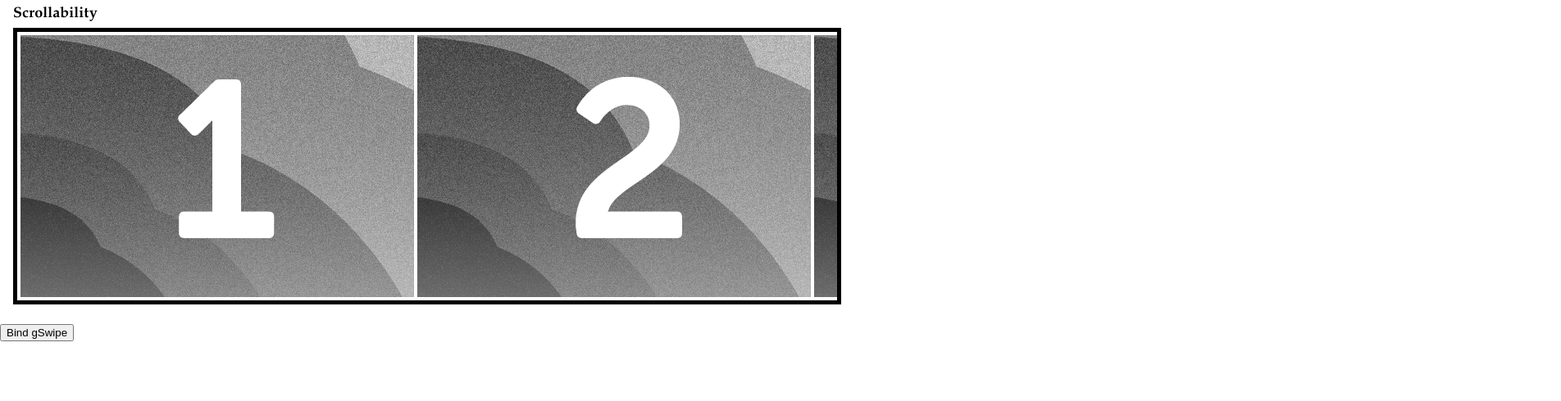
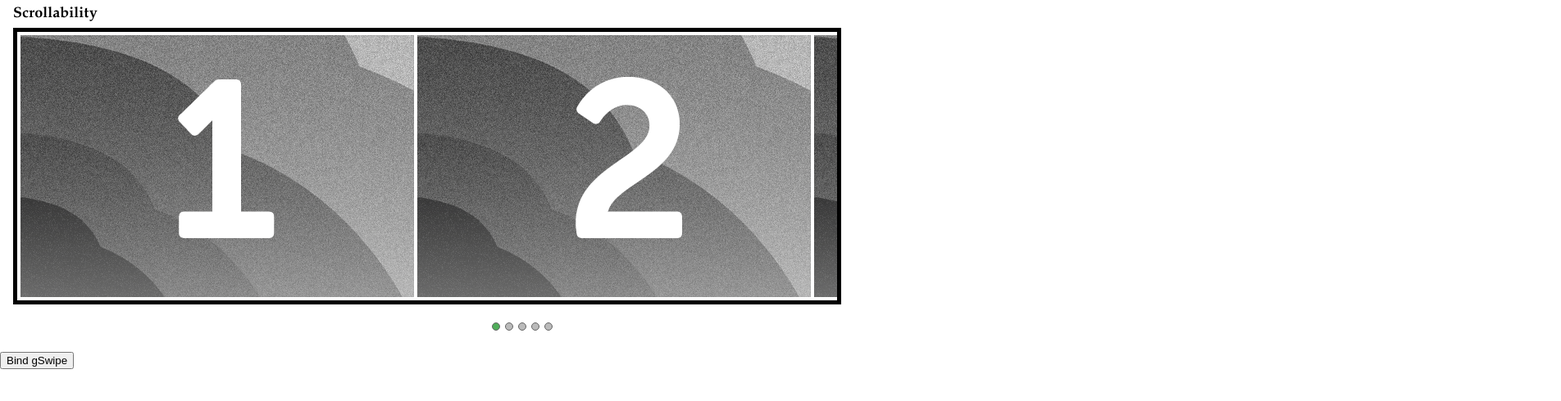
Before and after one commit to Tin/mobile-horizontal-scrolling-comparison, a plain HTML site: page gswipe_demo.html in a window 1280 px wide. Shown: the whole page at 82% size, 1904 px wide, since content can reach past the window. Drawn offline with Linux system fonts and the light colour scheme.

Commit message:
Add indicator support to gSwipe.

```diff
--- a/gswipe_demo.html
+++ b/gswipe_demo.html
@@ -58,6 +58,27 @@
         display: block;
       }
     </style>
+    <style type="text/css" media="screen">
+      .slide_indicator {
+        position: relative;
+        bottom: 6px;
+        padding: 0;
+        left: 50%;
+        margin: 0;
+      }
+      .slide_indicator li {
+        height: 8px;
+        width: 8px;
+        background: #bababa;
+        -webkit-border-radius: 5px;
+        border: 1px solid #656565;
+        display: inline-block;
+        margin-right: 6px;
+      }
+      .slide_indicator .current {
+        background: #50ad5a;
+      }
+    </style>
   </head>
   <body id="scroll-test-body">
     <section id="screenshots-1">
@@ -71,6 +92,7 @@
           <li class="slide"><img class="img" alt="screenshot 5" src="images/5.png" draggable="false" width="480" height="320"></li>
         </ul>
       </div>
+      <ul class="slide_indicator"></ul>
     </section>
     <button id="bind">Bind gSwipe</button>
     <script type="text/javascript" charset="utf-8">
--- a/javascripts/gswipe.js
+++ b/javascripts/gswipe.js
@@ -1,9 +1,10 @@
+(function($){
     $.fn.gSwipe = function(options) {
         var element = this;
         var isTouch = 'ontouchstart' in window;
         var start = isTouch ? 'touchstart': 'mousedown';
         var move = isTouch ? 'touchmove': 'mousemove';
-    var minimalMovePixels, marginInSlides, changeOpacity, useCssTransition, animationSteps;
+        var minimalMovePixels, marginInSlides, changeOpacity, useCssTransition, animationSteps, showIndicator;
         options = options || {}
         // pixels
         marginInSlides = options.marginInSlides || 8;
@@ -19,11 +20,31 @@ $.fn.gSwipe = function(options) {
         } else {
             useCssTransition = options.useCssTransition;
         }
+        if (options.showIndicator === undefined) {
+            showIndicator = true;
+        } else {
+            showIndicator = options.showIndicator;
+        }
 
         var Slides = function() {
             var currentSlideIndex = 0;
             var slides = element.children('.slide');
             var slidesCount = slides.length;
+
+            this.index = function() {
+                return currentSlideIndex;
+            }
+            this.count = function() {
+                return slidesCount;
+            }
+
+            var indicator;
+            if (showIndicator) {
+                indicator = new Indicator(this);
+            } else {
+                indicator = new DummyIndicator();
+            }
+
             this.next = function() {
                 if (currentSlideIndex < (slidesCount - 1)) {
                     currentSlideIndex += 1;
@@ -71,11 +92,36 @@ $.fn.gSwipe = function(options) {
                     var callback = changeOpacity ? function(){ e.style.opacity = 1; } : null;
                     animator.moveTo(position, callback);
                 }
+                indicator.indicateCurrent();
             };
-        this.index = function() {
-            return currentSlideIndex;
+            this.move(-1, true);
         }
-        this.move(-1, true);
+
+        var Indicator = function(slides) {
+            var container;
+
+            var initialize = function() {
+                container = $('.slide_indicator');
+                container.html('');
+                var html = '', cssClass;
+                for (var index = 0; index < slides.count(); index ++) {
+                    cssClass = slides.index() == index ? 'current' : '';
+                    html += '<li class="' + cssClass + '"></li>';
+                }
+                container.html(html);
+                container.css({'margin-left' : -(slides.count() * 16 / 2) + 'px'});
+            };
+
+            this.indicateCurrent = function() {
+                container.children('li').removeClass('current');
+                $(".slide_indicator li:eq(" + slides.index() + ")").addClass('current');
+            };
+
+            initialize();
+        }
+
+        var DummyIndicator = function() {
+            this.indicateCurrent = $.noop;
         }
 
         var Animator = function(element, steps) {
@@ -182,3 +228,4 @@ $.fn.gSwipe = function(options) {
         element.unbind(start);
         element.bind(start, startListener);
     }
+})(jQuery);
```
Also changed, not shown: index.html (+1 -1 lines). Lines whose indentation alone changed are shown as unchanged.
